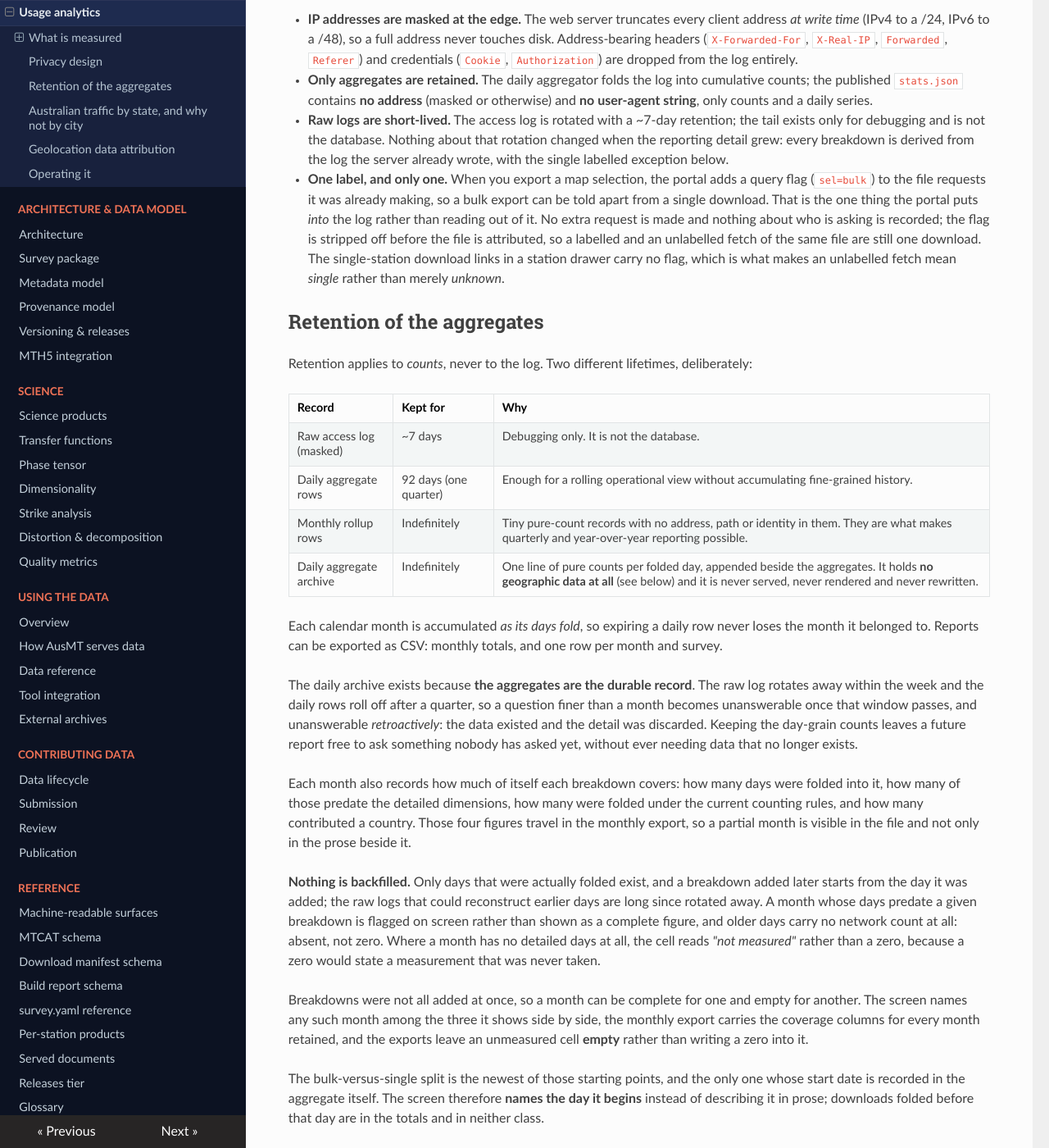
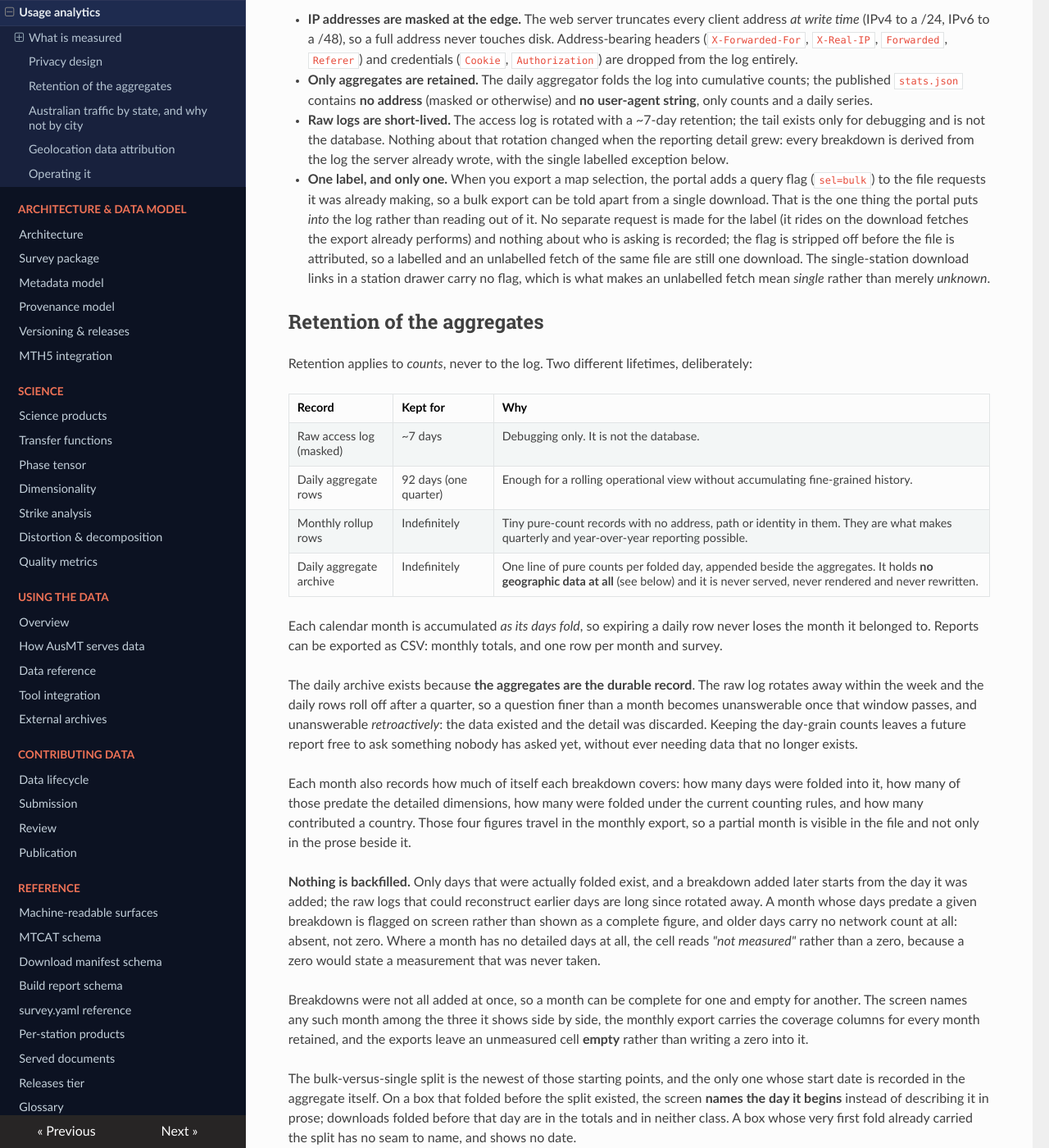
Before and after one commit to bvkay/ausmt, an MkDocs documentation site: the page built from docs/docs/introduction/usage-analytics.md, in a window 1280 px wide and 1400 px high, scrolled down 2227 px. Shown: the whole window at 82% size. Built offline with MkDocs 1.6.1, drawn with Linux system fonts in a browser that asks for light colours; nearby versions of some CDN libraries.

Commit message:
C45: three sentences said slightly more than the code does
Review minors from the increment lane, all prose precision:

- The bulk-label disclosure claimed "No extra request is made", but the flag
  changes the browser cache key, so a labelled fetch can go to network where
  the bare URL would have hit cache. Reworded to what is exactly true: no
  separate request is made for the label, it rides on the download fetches
  the export already performs. Pin updated with it.
- The seam-date sentence promised the screen "names the day it begins"
  unconditionally; a box whose first fold already carried the split has no
  seam and shows no date. The sentence now says so.
- The archive's README row claimed strictly nonzero entries, but the class
  splits deliberately keep their zeros so each split sums to its row's
  downloads. The row now distinguishes row-level sparsity from in-row zeros.

Battery: deploy 237, gateway 720, portal 151, ruff both lanes, contract and
gen_config in sync, zero em dashes in added lines.

```diff
--- a/docs/docs/introduction/usage-analytics.md
+++ b/docs/docs/introduction/usage-analytics.md
@@ -80,7 +80,8 @@ obstacle to it. Research-infrastructure analytics need aggregates, never identit
 - **One label, and only one.** When you export a map selection, the portal adds a query flag
   (`sel=bulk`) to the file requests it was already making, so a bulk export can be told apart from a
   single download. That is the one thing the portal puts *into* the log rather than reading out of it.
-  No extra request is made and nothing about who is asking is recorded; the flag is stripped off
+  No separate request is made for the label (it rides on the download fetches the export already
+  performs) and nothing about who is asking is recorded; the flag is stripped off
   before the file is attributed, so a labelled and an unlabelled fetch of the same file are still one
   download. The single-station download links in a station drawer carry no flag, which is what makes
   an unlabelled fetch mean *single* rather than merely *unknown*.
@@ -123,8 +124,10 @@ coverage columns for every month retained, and the exports leave an unmeasured c
 than writing a zero into it.
 
 The bulk-versus-single split is the newest of those starting points, and the only one whose start date
-is recorded in the aggregate itself. The screen therefore **names the day it begins** instead of
-describing it in prose; downloads folded before that day are in the totals and in neither class.
+is recorded in the aggregate itself. On a box that folded before the split existed, the screen
+**names the day it begins** instead of describing it in prose; downloads folded before that day are
+in the totals and in neither class. A box whose very first fold already carried the split has no
+seam to name, and shows no date.
 
 ## Australian traffic by state, and why not by city
 
```
Also changed, not shown: deploy/README.md, 1 other file.
